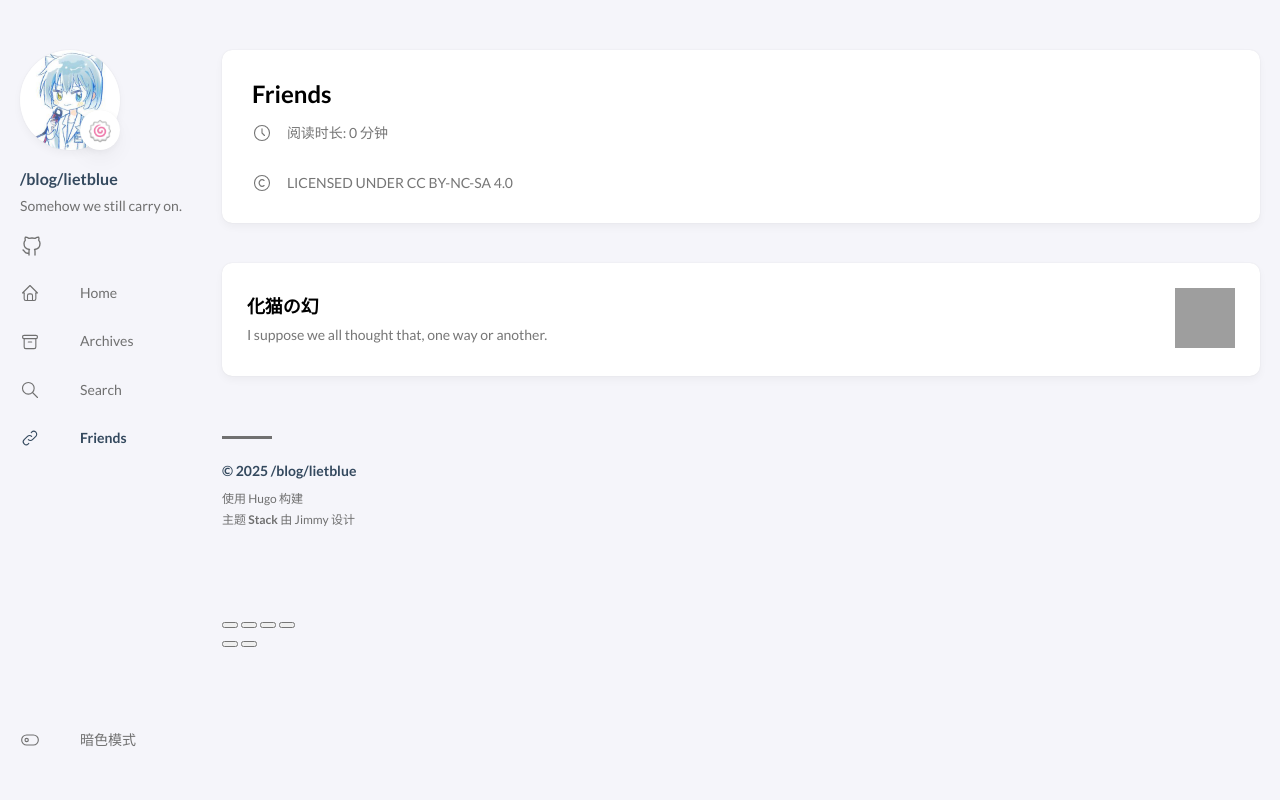
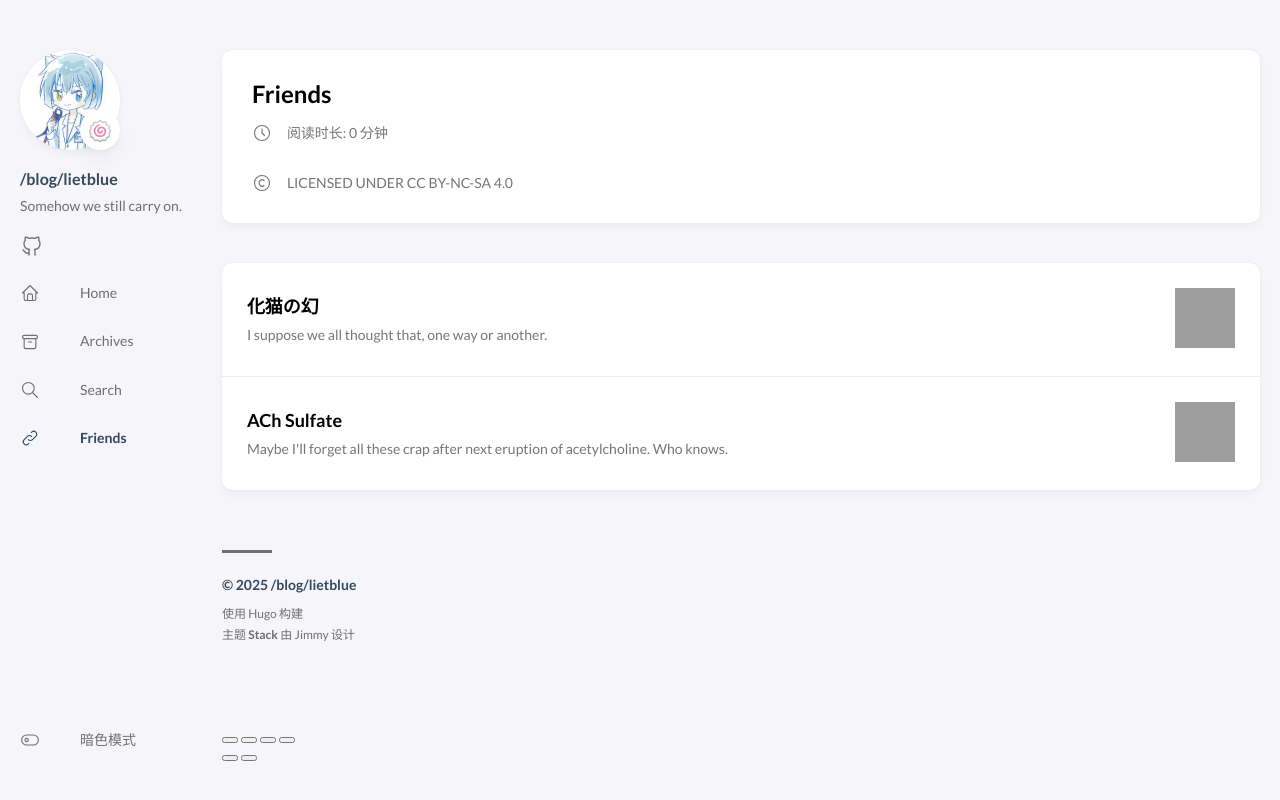
Before and after one commit to lietblue/blog-v01-pages, a plain HTML site: page friends/index.html in a window 1280 px wide. Drawn offline with Linux system fonts and the light colour scheme; some packages are replaced by stand-ins of ours; grey boxes are pictures that could not be loaded; a script that the page names is missing.

Commit message:
deploy: lietblue/blog-v01@660705a1d72f002c6def2a21ab0250660155befd

```diff
--- a/friends/index.html
+++ b/friends/index.html
@@ -9,7 +9,7 @@
 <svg class="icon icon-tabler icon-tabler-toggle-right" width="24" height="24" viewBox="0 0 24 24" stroke-width="2" stroke="currentcolor" fill="none" stroke-linecap="round" stroke-linejoin="round"><path stroke="none" d="M0 0h24v24H0z"/><circle cx="16" cy="12" r="2"/><rect x="2" y="6" width="20" height="12" rx="6"/></svg>
 <span>暗色模式</span></li></ol></li></ol></aside><main class="main full-width"><article class=main-article><header class=article-header><div class=article-details><div class=article-title-wrapper><h2 class=article-title><a href=/friends/>Friends</a></h2></div><footer class=article-time><div><svg class="icon icon-tabler icon-tabler-clock" width="24" height="24" viewBox="0 0 24 24" stroke-width="2" stroke="currentcolor" fill="none" stroke-linecap="round" stroke-linejoin="round"><path stroke="none" d="M0 0h24v24H0z"/><circle cx="12" cy="12" r="9"/><polyline points="12 7 12 12 15 15"/></svg>
 <time class=article-time--reading>阅读时长: 0 分钟</time></div></footer></div></header><section class=article-content></section><footer class=article-footer><section class=article-copyright><svg class="icon icon-tabler icon-tabler-copyright" width="24" height="24" viewBox="0 0 24 24" stroke-width="2" stroke="currentcolor" fill="none" stroke-linecap="round" stroke-linejoin="round"><path stroke="none" d="M0 0h24v24H0z"/><circle cx="12" cy="12" r="9"/><path d="M14.5 9a3.5 4 0 100 6"/></svg>
-<span>Licensed under CC BY-NC-SA 4.0</span></section></footer></article><div class="article-list--compact links"><article><a href=https://h3a.moe target=_blank rel=noopener><div class=article-details><h2 class=article-title>化猫の幻</h2><footer class=article-time>I suppose we all thought that, one way or another.</footer></div><div class=article-image><img src=https://cdn.jsdelivr.net/gh/h3a-moe/h3a-moe-asset/img/myavatar.jpg loading=lazy></div></a></article></div><footer class=site-footer><section class=copyright>&copy;
+<span>Licensed under CC BY-NC-SA 4.0</span></section></footer></article><div class="article-list--compact links"><article><a href=https://h3a.moe target=_blank rel=noopener><div class=article-details><h2 class=article-title>化猫の幻</h2><footer class=article-time>I suppose we all thought that, one way or another.</footer></div><div class=article-image><img src=https://cdn.jsdelivr.net/gh/h3a-moe/h3a-moe-asset/img/myavatar.jpg loading=lazy></div></a></article><article><a href=https://github.com/cinit target=_blank rel=noopener><div class=article-details><h2 class=article-title>ACh Sulfate</h2><footer class=article-time>Maybe I'll forget all these crap after next eruption of acetylcholine. Who knows.</footer></div><div class=article-image><img src="https://avatars.githubusercontent.com/u/40174090?v=4" loading=lazy></div></a></article></div><footer class=site-footer><section class=copyright>&copy;
 2025 /blog/lietblue</section><section class=powerby>使用 <a href=https://gohugo.io/ target=_blank rel=noopener>Hugo</a> 构建<br>主题 <b><a href=https://github.com/CaiJimmy/hugo-theme-stack target=_blank rel=noopener data-version=3.30.0>Stack</a></b> 由 <a href=https://jimmycai.com target=_blank rel=noopener>Jimmy</a> 设计</section></footer><div class=pswp tabindex=-1 role=dialog aria-hidden=true><div class=pswp__bg></div><div class=pswp__scroll-wrap><div class=pswp__container><div class=pswp__item></div><div class=pswp__item></div><div class=pswp__item></div></div><div class="pswp__ui pswp__ui--hidden"><div class=pswp__top-bar><div class=pswp__counter></div><button class="pswp__button pswp__button--close" title="Close (Esc)"></button>
 <button class="pswp__button pswp__button--share" title=Share></button>
 <button class="pswp__button pswp__button--fs" title="Toggle fullscreen"></button>
```
